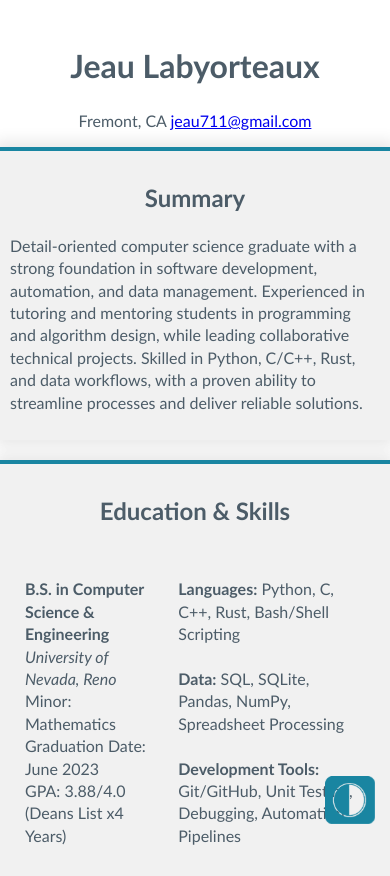
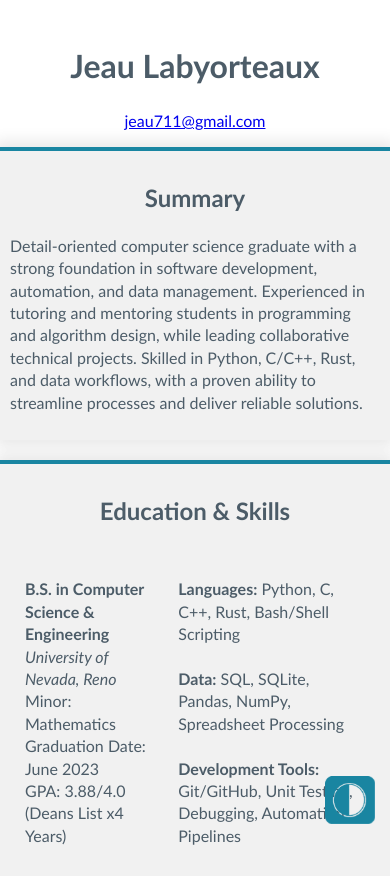
Before and after one commit to JeauLabyorteaux/resume_project, a plain HTML site: page index.html in a window 390 px wide. Shown: the top 876 px of the page. Drawn offline with Linux system fonts and the light colour scheme.

```diff
--- a/index.html
+++ b/index.html
@@ -13,7 +13,6 @@
     <h1>Jeau Labyorteaux</h1>
 
     <div class="contact-info">
-      <span>Fremont, CA </span>
       <a href="mailto:jeau711@gmail.com"> jeau711@gmail.com</a>
     </div>
   </header>
```
